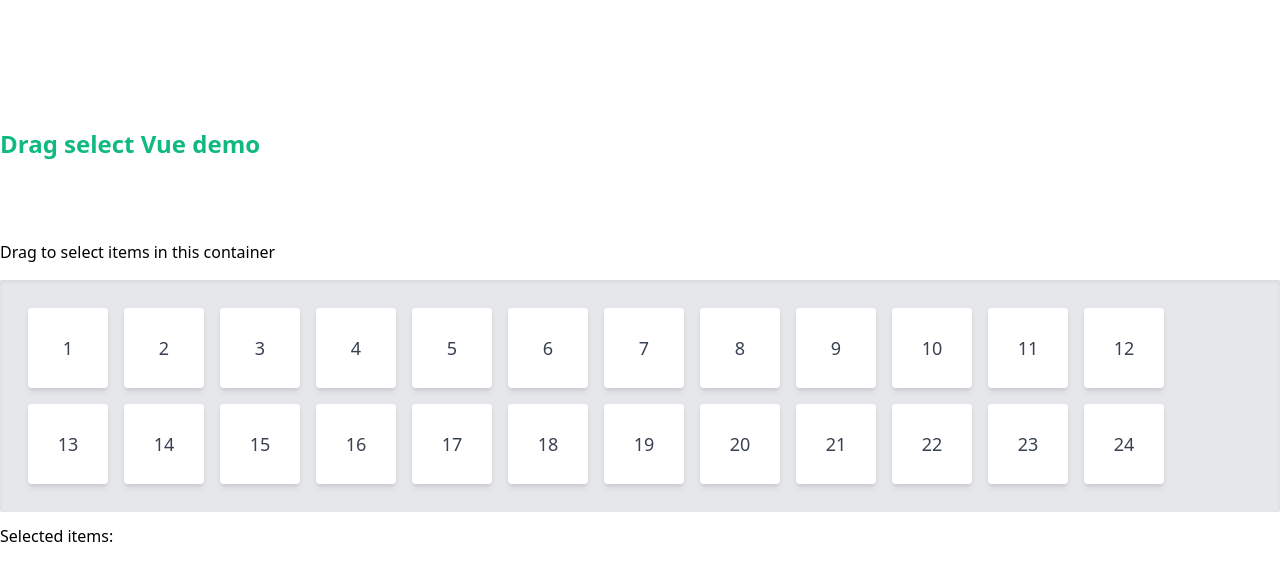
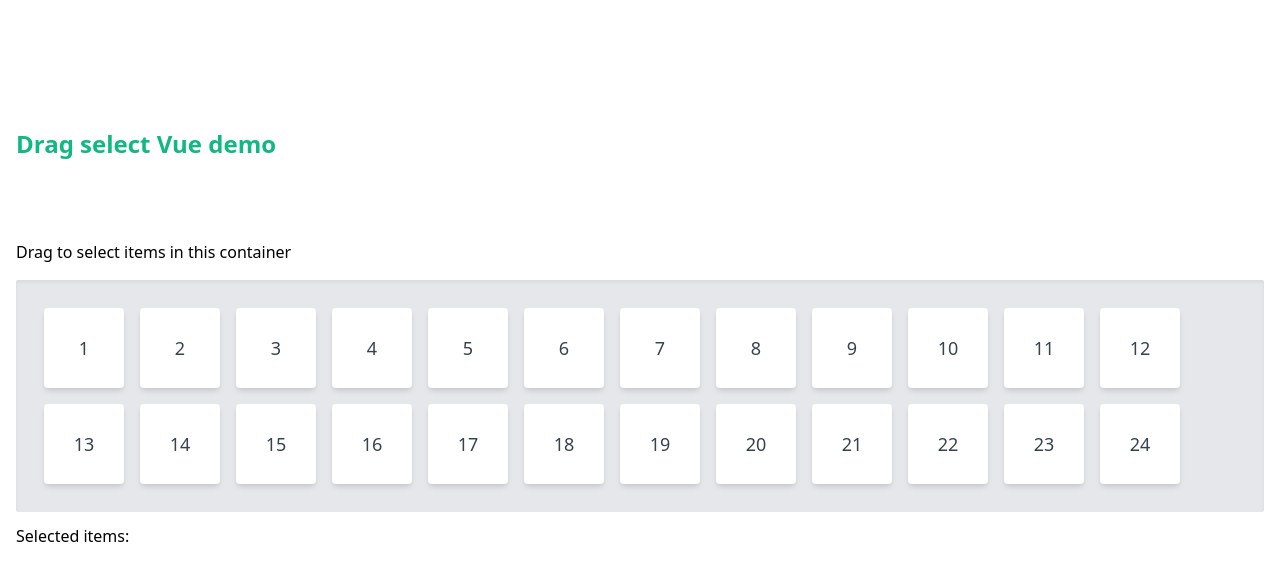
Before and after one commit to andi23rosca/drag-select-vue, a Vue app: page / in a window 1280 px wide. Shown: the top 580 px of the page. Built offline with nearby package versions, Linux system fonts and the light colour scheme.

Commit message:
Added padding to the container

```diff
--- a/src/App.vue
+++ b/src/App.vue
@@ -1,5 +1,5 @@
 <template>
-  <div class="container mx-auto mt-32">
+  <div class="container mx-auto mt-32 px-4">
     <div class="text-green-500 text-2xl font-semibold mb-20">
       Drag select Vue demo
     </div>
--- a/vue.config.js
+++ b/vue.config.js
@@ -1,4 +1,4 @@
-module.exports = {
-  outputDir: "./docs",
-  publicPath: "/drag-select-vue/"
-}
+// module.exports = {
+//   outputDir: "./docs",
+//   publicPath: "/drag-select-vue/"
+// }
```
